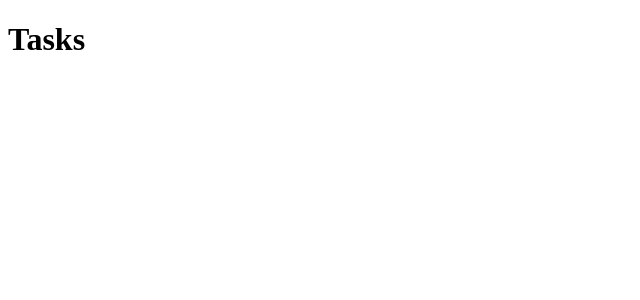
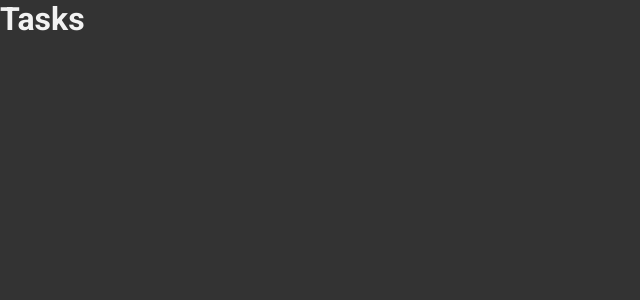
Before and after one commit to danrleidalfre/react-laravel-tasks, a React (Vite) app in the folder app/: page / in a window 1280 px wide. Shown: the top 300 px of the page, without its empty margins (0-640 px from the left). Built offline with nearby package versions, Linux system fonts and the light colour scheme.

Commit message:
define design system

```diff
--- a/app/index.html
+++ b/app/index.html
@@ -2,12 +2,15 @@
 <html lang="en">
   <head>
     <meta charset="UTF-8" />
-    <link rel="icon" type="image/svg+xml" href="/vite.svg" />
-    <meta name="viewport" content="width=device-width, initial-scale=1.0" />
+    <meta content="width=device-width, initial-scale=1.0" name="viewport" />
+    <link href="https://fonts.googleapis.com" rel="preconnect" />
+    <link crossorigin href="https://fonts.gstatic.com" rel="preconnect" />
+    <link href="https://fonts.googleapis.com/css2?family=Inter:wght@400;700;900&family=Roboto:wght@400;700&display=swap" rel="stylesheet" />
+    <link href="/vite.svg" rel="icon" type="image/svg+xml" />
     <title>Tasks</title>
   </head>
   <body>
     <div id="root"></div>
-    <script type="module" src="/src/main.tsx"></script>
+    <script src="/src/main.tsx" type="module"></script>
   </body>
 </html>
--- a/app/src/App.tsx
+++ b/app/src/App.tsx
@@ -1,3 +1,12 @@
+import { ThemeProvider } from 'styled-components'
+import { defaultTheme } from './styles/themes/default.ts'
+import { GlobalStyle } from './styles/global.ts'
+
 export function App() {
-  return <h1>Tasks</h1>
+  return (
+    <ThemeProvider theme={defaultTheme}>
+      <GlobalStyle />
+      <h1>Tasks</h1>
+    </ThemeProvider>
+  )
 }
--- /dev/null
+++ b/app/src/styles/global.ts
@@ -0,0 +1,30 @@
+import { createGlobalStyle } from 'styled-components'
+
+export interface DefaultTheme {
+  body: string
+}
+
+export const GlobalStyle = createGlobalStyle`
+    * {
+        margin: 0;
+        padding: 0;
+        box-sizing: border-box;
+    }
+
+    body {
+        background-color: ${(props) => props.theme['gray-400']};
+        color: ${(props) => props.theme['gray-100']};
+    }
+
+    body, input, textarea, button {
+        font-family: 'Roboto', sans-serif;
+        font-weight: 400;
+        font-size: 1rem;
+        -webkit-font-smoothing: antialiased;
+    }
+
+    :focus {
+        outline: 0;
+        box-shadow: none;
+    }
+`
--- /dev/null
+++ b/app/src/styles/themes/default.ts
@@ -0,0 +1,19 @@
+export const defaultTheme = {
+  'gray-700': '#0D0D0D',
+  'gray-600': '#1A1A1A',
+  'gray-500': '#262626',
+  'gray-400': '#333333',
+  'gray-300': '#808080',
+  'gray-200': '#D9D9D9',
+  'gray-100': '#F2F2F2',
+
+  white: '#FFFFFF',
+
+  'blue-dark': '#1E6F9F',
+  blue: '#4EA8DE',
+  'purple-dark': '#5E60CE',
+  purple: '#8284FA',
+
+  red: '#E25822',
+  yellow: '#FFD700',
+} as const
```
